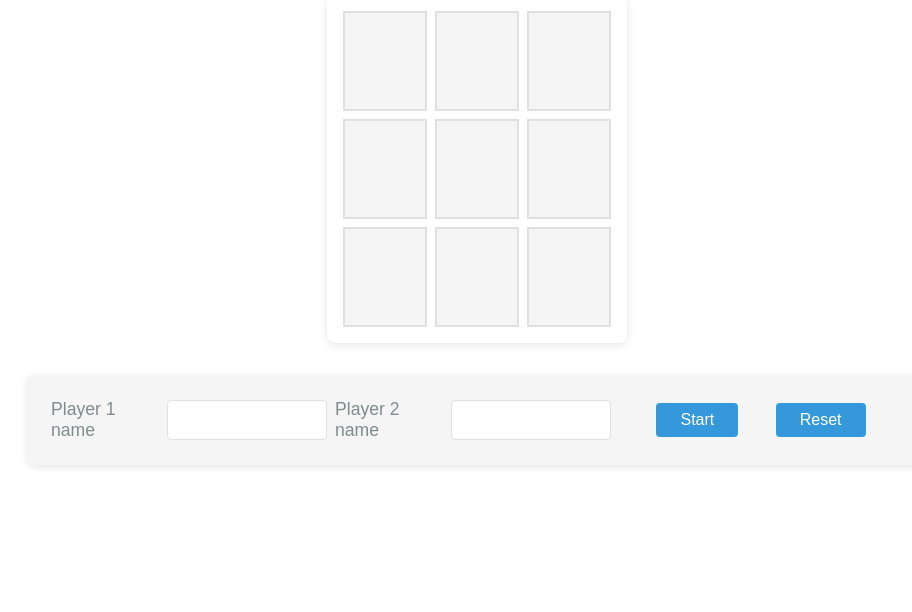
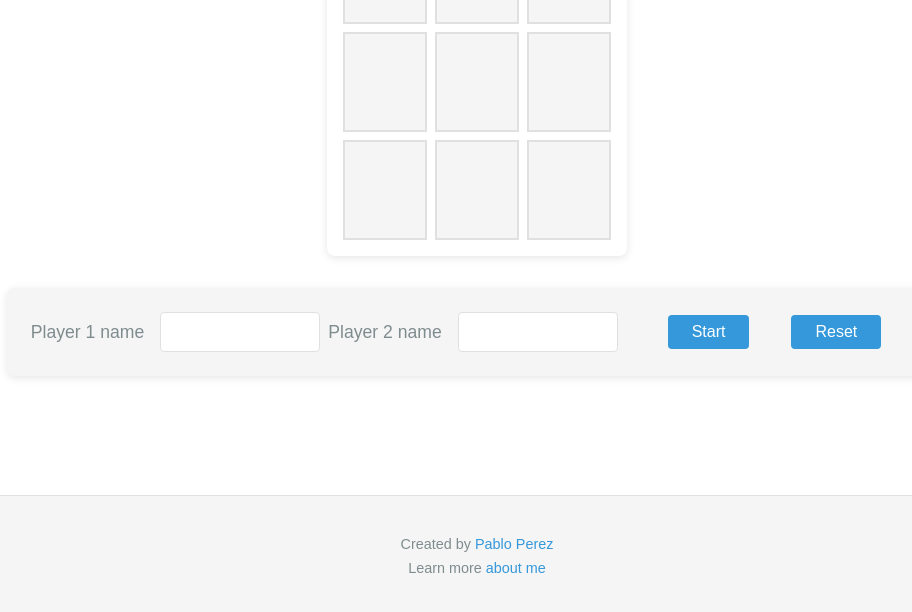
Before and after one commit to yaoming16/TOP-Tic-Tac-Toe-Project, a plain HTML site: page index.html in a window 1280 px wide. Shown: the part 184-796 px from the top of the page, without its empty margins (163-1075 px from the left). Drawn offline with Linux system fonts and the light colour scheme.

Commit message:
Small fixes Added footer with libks to my page Added read.md file

```diff
--- a/index.html
+++ b/index.html
@@ -50,6 +50,20 @@
                 </div>
             </section>
         </main>
+        <footer class="footer">
+            <p>
+                Created by
+                <a href="https://github.com/yaoming16" target="_blank"
+                    >Pablo Perez</a
+                >
+            </p>
+            <p>
+                Learn more
+                <a href="https://yaoming16.github.io/" target="_blank"
+                    >about me</a
+                >
+            </p>
+        </footer>
     </body>
     <script src="./index.js"></script>
 </html>
--- a/styles.css
+++ b/styles.css
@@ -23,13 +23,19 @@ body {
 
 body {
     font-family: "Arial", sans-serif;
-    padding: 0 2rem;
-    padding-bottom: 2rem;
     min-height: 100vh;
     display: flex;
     flex-direction: column;
-    justify-content: center;
     align-items: center;
+}
+
+main {
+    flex: 1;
+    width: 100%;
+    display: flex;
+    flex-direction: column;
+    align-items: center;
+    padding: 2rem;
 }
 
 .game-container {
@@ -133,6 +139,32 @@ p.status {
     margin-bottom: 2rem;
 }
 
+.footer {
+    text-align: center;
+    padding: 2rem 1rem;
+    background-color: var(--secondary-bg);
+    width: 100%;
+    border-top: 1px solid var(--border-color);
+    margin-top: auto;
+}
+
+.footer p {
+    margin: 0.5rem 0;
+    color: var(--text-secondary);
+    font-size: 0.9rem;
+}
+
+.footer a {
+    color: var(--accent-color);
+    text-decoration: none;
+    transition: color 0.2s ease;
+}
+
+.footer a:hover {
+    color: var(--hover-color);
+    text-decoration: underline;
+}
+
 .settings-div {
     display: grid;
     grid-template-columns: 1fr 1fr 1fr;
@@ -141,7 +173,6 @@ p.status {
     border-radius: 8px;
     box-shadow: 0 2px 8px rgba(0, 0, 0, 0.1);
     width: 100%;
-    max-width: 900px;
     margin: 0 auto;
 }
 
@@ -219,6 +250,14 @@ input.input-error {
         height: 80px;
         line-height: 80px;
         font-size: 1.8rem;
+    }
+
+    .footer {
+        padding: 1.5rem 1rem;
+    }
+
+    .footer p {
+        font-size: 0.85rem;
     }
 
     .settings-div {
```
Also changed, not shown: 1 other file.
